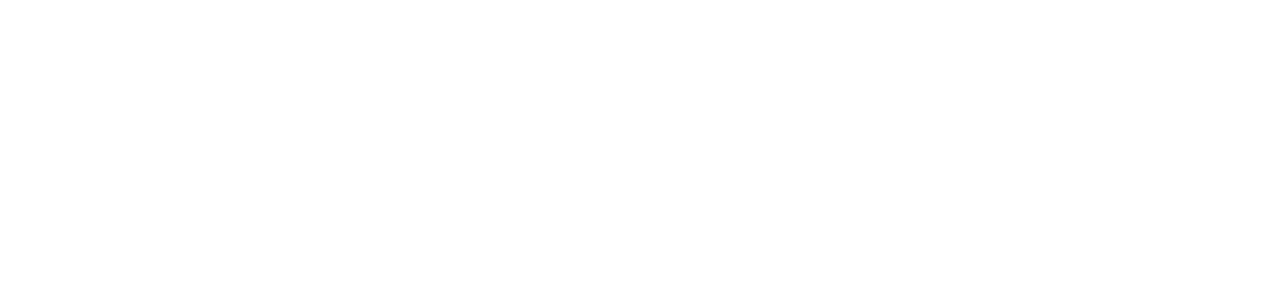
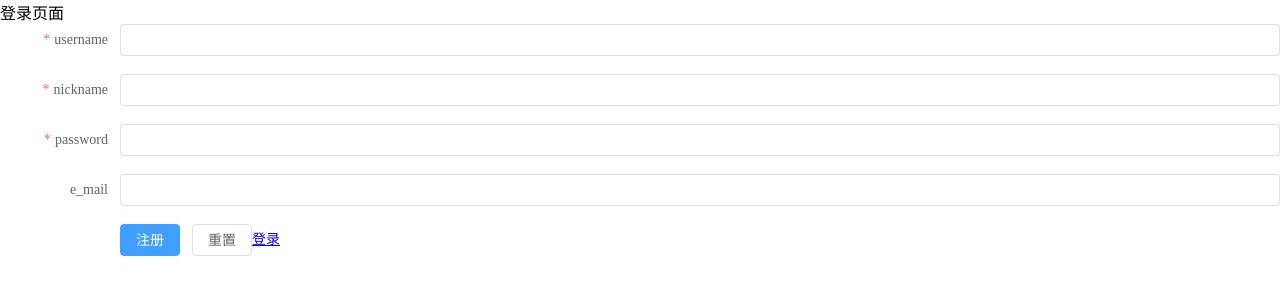
Before and after one commit to biubidang/blog_vue3, a Vue app in the folder blog_general/: page /register in a window 1280 px wide. Before the commit this address had no page. Shown: the top 300 px of the page. Built offline with nearby package versions, Linux system fonts and the light colour scheme; what @kangc/v-md-editor would draw is missing.

Commit message:
实现文章浏览量，注册接口，新增登录页面并修改导航栏

```diff
--- a/blog_general/src/api/article.ts
+++ b/blog_general/src/api/article.ts
@@ -20,7 +20,7 @@
         },
     })
 }
-//todo
+
 export function articleDetail(articleId:number){
     return service({
         url:"/article/"+articleId,
@@ -30,11 +30,11 @@
         },
     })
 }
-//todo
+
 export function updateViewCounts(articleId:number){
     return service({
         url:"/article/updateViewCount/"+articleId,
-        method:"get",
+        method:"put",
         headers:{
             isToken:false
         },
--- a/blog_general/src/api/user.ts
+++ b/blog_general/src/api/user.ts
@@ -23,7 +23,8 @@
         data
     })
 }
-//todo
+
+
 export function logout(){
     return service({
         url:"/logout",
--- a/blog_general/src/components/articleDetail.vue
+++ b/blog_general/src/components/articleDetail.vue
@@ -40,12 +40,13 @@
 
 <script lang="ts">
 import {defineComponent, onBeforeMount, onMounted, onUnmounted, reactive, toRefs} from "vue";
-import {articleDetail} from "@/api/article";
+import {articleDetail, updateViewCounts} from "@/api/article";
 import $bus from "@/utils/mitt";
 import router from "@/router";
 
 export default defineComponent({
   name: "articleDetail",
+
   setup(){
     const data=reactive({
       articleId:1,
@@ -59,8 +60,8 @@
 
     function getDetail(){
       articleDetail(data.articleId).then((res)=>{
-          console.log(res.data)
-          console.log(data.articleId)
+        // console.log(res.data)
+        // console.log(data.articleId)
         data.articleId=res.data.id
         data.content=res.data.content;
         data.title=res.data.title;
@@ -76,7 +77,10 @@
 
     onMounted(()=>{
       getDetail();
+      updateViewCounts(data.articleId);
     })
+
+
 
 
     return{...toRefs(data)}
--- a/blog_general/src/components/myHeader.vue
+++ b/blog_general/src/components/myHeader.vue
@@ -4,10 +4,8 @@
     <el-col :span="4"><img src="../assets/logo.png" class="logo"/></el-col>
     <el-col :span="16">
       <el-menu
-          :default-active="activeIndex"
           class="blog-menu"
           mode="horizontal"
-          @select="handleSelect"
       >
         <el-menu-item index="1"><router-link to="/">首 页</router-link></el-menu-item>
         <el-sub-menu index="2">
@@ -22,21 +20,40 @@
 <!--            <el-menu-item index="2-4-3">item three</el-menu-item>-->
 <!--          </el-sub-menu>-->
         </el-sub-menu>
-        <el-menu-item index="3"><router-link to="/friendsLink">友 链</router-link></el-menu-item>
-        <el-menu-item index="4"><router-link to="/friendsLink">关 于</router-link></el-menu-item>
+        <el-menu-item index="3"><router-link to="/friendsLink">归 档</router-link></el-menu-item>
+        <el-menu-item index="4"><router-link to="/friendsLink">友 链</router-link></el-menu-item>
+        <el-menu-item index="5"><router-link to="/friendsLink">关 于</router-link></el-menu-item>
+        <div class="userInfo">
+          <div v-show="!haslogin" class="nologin">
+            <a href="javascript:void(0);" @click="loginFun(0)">登录&nbsp;</a>|<a href="javascript:void(0);" @click="loginFun(1)">&nbsp;注册</a>
+          </div>
+          <div v-show="haslogin" class="haslogin">
+            <i class="fa fa-fw fa-user-circle userImg"></i>
+            <ul class="haslogin-info">
+              <li>
+                <a href="/UserInfo">个人中心</a>
+              </li>
+              <li>
+                <a href="javascript:void(0);" @click="userlogout">退出登录</a>
+              </li>
+            </ul>
+          </div>
+        </div>
       </el-menu>
+
     </el-col>
-    <el-col :span="4">test2</el-col>
+    <el-col :span="4"></el-col>
   </el-row>
 </div>
 </template>
 
 <script lang="ts">
 import { categoryList } from "@/api/category";
+import { logout } from "@/api/user";
 import router from "@/router";
 import $bus from "@/utils/mitt";
-import {defineComponent, onMounted, ref} from "vue";
-import {useRouter} from "vue-router";
+import {defineComponent, onMounted, reactive, ref, toRefs} from "vue";
+import {onBeforeRouteUpdate, useRouter} from "vue-router";
 
 
 export default defineComponent({
@@ -44,25 +61,67 @@
 
   setup() {
     const router=useRouter();
+    const data=reactive({
+      haslogin:false,
+      userInfo:""
+
+    })
     let categories=ref(null);
     // const handleSelect = (key: string, keyPath: string[]) => {
     //   console.log(key, keyPath)
     // }
     function getCategoryArticles(index:number){
       router.push('/articleList/'+index);
+    }
 
-
+    function loginFun(msg:number){
+       if (msg==0){
+         router.push('/login')
+       }
+       else{
+         router.push('/register')
+       }
+    }
+    function userlogout(){
+      logout().then((res)=>{
+        localStorage.removeItem('userInfo');
+        localStorage.removeItem('token')
+        data.haslogin = false;
+        window.location.reload();
+        // that.$message({
+        //   type: 'success',
+        //   message: '退出成功!'
+        // });
+        if (router.currentRoute.value.path == '/userInfo') {
+          router.push({
+            path: '/'
+          });
+        }
+      }).catch(() => {
+      //
+    });
     }
 
     onMounted(()=>{
+      if (localStorage.getItem('userInfo')) { //存储用户信息
+        data.haslogin = true;
+        data.userInfo = JSON.parse(localStorage.getItem('userInfo') as string);
+        // console.log(that.userInfo);
+      } else {
+        data.haslogin = false;
+      }
+
       categoryList().then((res)=> {
         console.log(res);
         categories.value=res.data;
       })
 
     })
+    onBeforeRouteUpdate(()=>{
 
-return {categories,getCategoryArticles};
+    })
+
+return {categories,getCategoryArticles,...toRefs(data),loginFun, userlogout};
   },
 
 
@@ -77,7 +136,30 @@
   }
   .blog-menu{
     height: 80px;
+    .userInfo{
+      color:black;
+      .nologin {
+        margin-left: 500px;
+        margin-top: 25px;
+        position: relative;
+        min-width: 80px;
+        color: #000000;
+      }
+      .haslogin {
+        margin-left: 500px;
+        margin-top: 25px;
+        position: relative;
+        min-width: 80px;
+        cursor: pointer;
+        .haslogin-info{
+
+        }
+      }
+    }
   }
 }
 
+
+
+
 </style>
--- a/blog_general/src/pages/Login.vue
+++ b/blog_general/src/pages/Login.vue
@@ -22,10 +22,11 @@
 
     <el-form-item>
       <el-button type="primary" @click="submitForm(ruleFormRef)"
-      >Submit</el-button
-      >
+      >Submit</el-button>
       <el-button @click="resetForm(ruleFormRef)">Reset</el-button>
+      <router-link to="/register"> 注册 </router-link>
     </el-form-item>
+
   </el-form>
   </div>
 </template>
@@ -70,6 +71,7 @@
             login(data.ruleForm).then((res)=>{
               console.log(res);
             localStorage.setItem("token",res.data.token);
+            localStorage.setItem("userInfo",JSON.stringify(res.data.userInfo))
             router.push('/');
             })
           } else {
--- /dev/null
+++ b/blog_general/src/pages/Register.vue
@@ -0,0 +1,119 @@
+<template>
+  <div>登录页面</div>
+  <div class="login-box">
+    <el-form
+        ref="ruleFormRef"
+        :model="ruleForm"
+        status-icon
+        :rules="rules"
+        label-width="120px"
+        class="demo-ruleForm"
+    >
+      <el-form-item label="username" prop="username">
+        <el-input v-model="ruleForm.username" type="username" autocomplete="off" />
+      </el-form-item>
+      <el-form-item label="nickname" prop="nickname">
+        <el-input
+            v-model="ruleForm.nickname"
+            type="nickname"
+            autocomplete="off"
+        />
+      </el-form-item>
+        <el-form-item label="password" prop="password">
+          <el-input
+              v-model="ruleForm.password"
+              type="password"
+              autocomplete="off"
+          />
+        </el-form-item>
+      <el-form-item label="e_mail" prop="e_mail">
+        <el-input
+            v-model="ruleForm.e_mail"
+            type="e_mail"
+            autocomplete="off"
+        />
+      </el-form-item>
+      <el-form-item>
+        <el-button type="primary" @click="submitForm(ruleFormRef)"
+        >注册</el-button
+        >
+        <el-button @click="resetForm(ruleFormRef)">重置</el-button>
+        <router-link to="/login"> 登录 </router-link>
+      </el-form-item>
+    </el-form>
+  </div>
+</template>
+
+<script lang="ts">
+import {defineComponent, reactive, ref, toRefs} from "vue";
+import {RegisterData} from "@/types";
+import {FormInstance} from "element-plus";
+import {login, register} from "@/api/user";
+import {useRouter} from "vue-router";
+
+export default defineComponent({
+
+  name: "Register",
+  setup(){
+    // localStorage.setItem("token","");
+    const data=reactive({
+      ruleForm: {
+        username: "",
+        nickname:"",
+        password: "",
+        e_mail:""
+      } as RegisterData,
+    });
+    const rules={
+      username: [
+        { required: true, message: '', trigger: 'blur' },
+        { min: 3, max: 10, message: 'Length should be 3 to 10', trigger: 'blur' },
+      ],
+      password: [
+        { required: true, message: '', trigger: 'blur' },
+        { min: 3, max: 10, message: 'Length should be 3 to 10', trigger: 'blur' },
+      ],
+      nickname: [
+        { required: true, message: '', trigger: 'blur' },
+        { min: 1, max: 20, message: 'Length should be 1 to 20', trigger: 'blur' },
+      ],
+      e_mail: [
+        { required: false, message: '', trigger: 'blur' },
+        {},
+      ],
+    };
+
+    const ruleFormRef=ref<FormInstance>();
+    const router=useRouter();
+    //重置账号密码
+    const submitForm = async (formEl: FormInstance | undefined) => {
+      if (!formEl) return
+      await formEl.validate((valid, fields) => {
+        if (valid) {
+          // console.log('submit!')
+          register(data.ruleForm).then((res)=>{
+            console.log(res);
+            router.push('/login');
+          })
+        } else {
+          console.log('error submit!', fields)
+        }
+      })
+    };
+    const resetForm = () => {
+      data.ruleForm.username=""
+      data.ruleForm.password=""
+      data.ruleForm.nickname=""
+      data.ruleForm.e_mail=""
+    };
+
+    return {...toRefs(data),rules,resetForm,ruleFormRef,submitForm};
+  }
+})
+
+</script>
+
+<style lang="scss" scoped>
+
+
+</style>
--- a/blog_general/src/router/index.ts
+++ b/blog_general/src/router/index.ts
@@ -23,6 +23,14 @@
     // this generates a separate chunk (about.[hash].js) for this route
     // which is lazy-loaded when the route is visited.
     component: () => import(/* webpackChunkName: "about" */ '../pages/Login.vue')
+  },
+  {
+    path: '/register',
+    name: 'register',
+    // route level code-splitting
+    // this generates a separate chunk (about.[hash].js) for this route
+    // which is lazy-loaded when the route is visited.
+    component: () => import(/* webpackChunkName: "about" */ '../pages/Register.vue')
   },
   {
     path: '/friendsLink',
--- a/blog_general/src/types/index.ts
+++ b/blog_general/src/types/index.ts
@@ -4,9 +4,10 @@
 }
 export interface RegisterData{
     username:string,
+    nickname:string
     password:string,
     e_mail:string,
-    nickname:string
+
 }
 export  interface ArticleListData{
     pageNum:number,
```
Also changed, not shown: blog_general/src/pages/Articles.vue (added, +13 -0 lines). Lines whose indentation alone changed are shown as unchanged.
